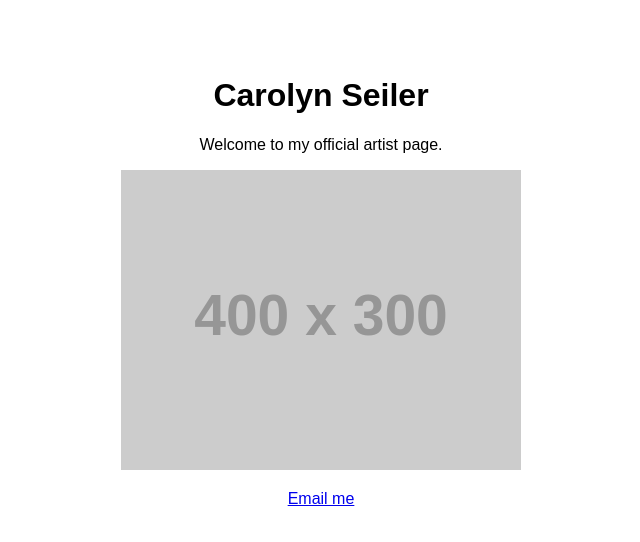
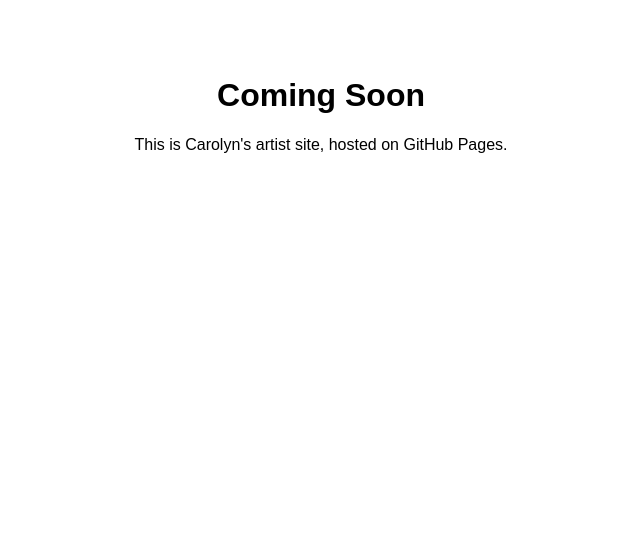
Before and after one commit to seilercarolyn/carolynseiler.github.io, a plain HTML site: page index.html in a window 1280 px wide. Shown: the whole page, without its empty margins (319-959 px from the left). Drawn offline with Linux system fonts and the light colour scheme; placeholder pictures from the web are drawn by us.

Commit message:
Update index.html

```diff
--- a/index.html
+++ b/index.html
@@ -1,13 +1,11 @@
 <!DOCTYPE html>
 <html>
   <head>
-    <title>Carolyn Seiler – Artist</title>
+    <title>Carolyn Seiler</title>
     <meta charset="UTF-8" />
   </head>
-  <body style="font-family: sans-serif; text-align: center; padding: 3rem;">
-    <h1>Carolyn Seiler</h1>
-    <p>Welcome to my official artist page.</p>
-    <img src="https://via.placeholder.com/400x300.png?text=Artwork+Coming+Soon" alt="Sample Art" />
-    <p><a href="mailto:hello@carolynseiler.com">Email me</a></p>
+  <body style="text-align: center; font-family: sans-serif; padding: 3rem;">
+    <h1>Coming Soon</h1>
+    <p>This is Carolyn's artist site, hosted on GitHub Pages.</p>
   </body>
 </html>
```
